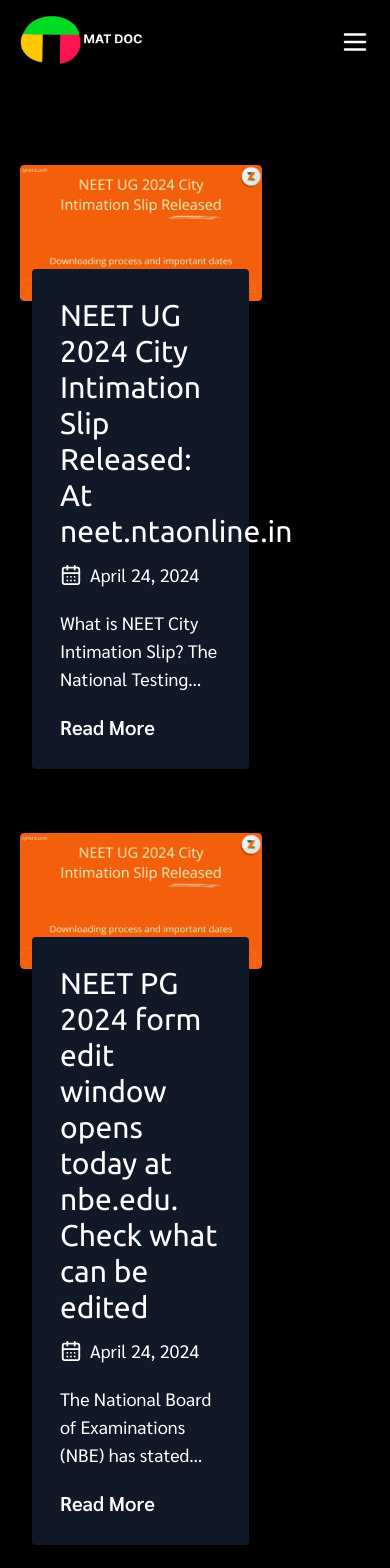
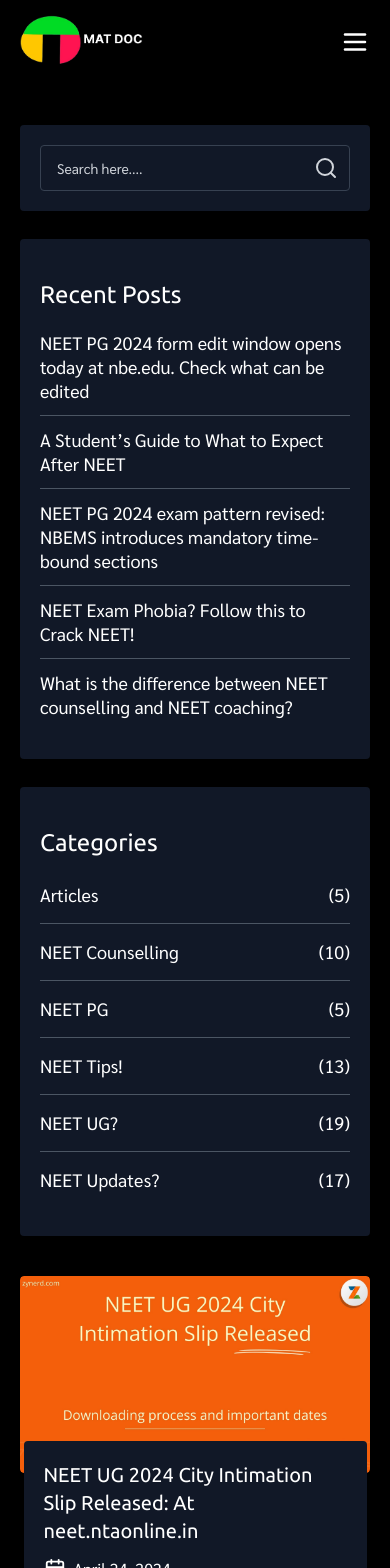
Before and after one commit to invincibleinventor/matdoc-main, a React (Vite) app: page /blog in a window 390 px wide. Shown: the top 1568 px of the page. Built offline with nearby package versions, Linux system fonts and the light colour scheme.

Commit message:
worked on the changes responsive

```diff
--- a/src/screens/Blog/Index.jsx
+++ b/src/screens/Blog/Index.jsx
@@ -38,9 +38,9 @@
     },
   ];
   return (
-    <section className="w-full py-20 bg-black">
-      <div className="flex justify-between w-full px-5 mx-auto lg:container xl:max-w-screen-xl ">
-        <div className="w-[69%]">
+    <section className="w-full py-10 bg-black mmd:py-20">
+      <div className="flex flex-wrap-reverse justify-between w-full px-5 mx-auto lg:container xl:max-w-screen-xl ">
+        <div className="w-full mmd:w-[69%] mt-10 mmd:mt-0">
           {data.map((item, index) => (
             <div className="w-full mt-16 first:mt-0" key={index}>
               <div className="relative w-full overflow-hidden rounded">
@@ -51,18 +51,20 @@
                   className="w-full duration-300 ease-in-out rounded hover:scale-105 max-h-[470px] "
                 />
               </div>
-              <div className="w-[90%] mx-auto -mt-8 rounded p-7 bg-gray-900 z-20 relative">
-                <h3 className="text-3xl text-white">{item.title}</h3>
-                <div className="flex items-center justify-start mt-3 text-lg text-white">
+              <div className="w-[98%] md:w-[90%] mx-auto -mt-8 rounded p-5 md:p-7 bg-gray-900 z-20 relative">
+                <h3 className="text-xl text-white sm:text-2xl mmd:text-3xl">
+                  {item.title}
+                </h3>
+                <div className="flex items-center justify-start mt-3 text-base text-white md:text-lg">
                   <CalendarDays className="mr-2 text-white" size={22} />
                   {item.date}
                 </div>
-                <p className="my-5 text-lg text-white line-clamp-3">
+                <p className="my-5 text-base text-white md:text-lg line-clamp-3">
                   {item.desc}
                 </p>
                 <Link
                   to="/blog-details"
-                  className="text-xl font-semibold text-white "
+                  className="text-lg font-semibold text-white md:text-xl "
                 >
                   Read More
                 </Link>
@@ -70,7 +72,7 @@
             </div>
           ))}
         </div>
-        <div className="hidden md:block w-[28%] sticky top-28 h-fit overflow-x-hidden mt-10 md:mt-0">
+        <div className="w-full mmd:w-[28%] mmd:sticky mmd:top-28 h-fit overflow-x-hidden ">
           <Sidebar />
         </div>
       </div>
--- a/src/screens/Blog/Sidebar.jsx
+++ b/src/screens/Blog/Sidebar.jsx
@@ -58,38 +58,42 @@
   ];
   return (
     <section className="w-full">
-      <div className="bg-gray-900 rounded p-7 ">
+      <div className="p-5 bg-gray-900 rounded xl:p-7 ">
         <div className="relative w-full">
           <input
             type="search"
             placeholder="Search here...."
-            className="w-full py-3 pl-4 pr-8 text-lg text-gray-300 placeholder-gray-300 bg-transparent border border-gray-700 rounded outline-none "
+            className="w-full py-3 pl-4 pr-8 text-sm text-gray-300 placeholder-gray-300 bg-transparent border border-gray-700 rounded outline-none md:text-lg "
           />
           <Search className="absolute text-gray-300 -translate-y-1/2 top-1/2 right-3" />
         </div>
       </div>
-      <div className="py-10 bg-gray-900 rounded mt-7 px-7">
+      <div className="px-5 py-10 bg-gray-900 rounded mt-7 xl:px-7">
         <h3 className="text-2xl text-white">Recent Posts</h3>
         <ul className="mt-5 font-normal leading-8 text-white">
           {data.map((item, index) => (
             <li
-              className="pb-3 mt-3 text-lg border-b border-gray-600 first:mt-0 last:border-none last:pb-0 line-clamp-3"
+              className="pb-3 mt-3 overflow-hidden text-base border-b border-gray-600 md:text-lg first:mt-0 last:border-none last:pb-0 "
               key={index}
             >
-              {item.desc}
+              <p className="line-clamp-3 text-ellipsis"> {item.desc}</p>
             </li>
           ))}
         </ul>
       </div>
-      <div className="py-10 bg-gray-900 rounded mt-7 px-7">
+      <div className="px-5 py-10 bg-gray-900 rounded mt-7 xl:px-7">
         <h3 className="text-2xl text-white">Categories</h3>
         <ul className="mt-5 font-normal leading-8 text-white">
           {categories.map((item, index) => (
             <li
-              className="flex items-center justify-between pb-3 mt-3 border-b border-gray-600 first:mt-0 last:border-none last:pb-0 line-clamp-3"
+              className="flex items-center justify-between pb-3 mt-3 border-b border-gray-600 first:mt-0 last:border-none last:pb-0 "
               key={index}
             >
-              <p className="text-lg"> {item.title} </p> {item.count}
+              <p className="overflow-hidden text-base md:text-lg line-clamp-3">
+                {" "}
+                {item.title}{" "}
+              </p>{" "}
+              {item.count}
             </li>
           ))}
         </ul>
```
